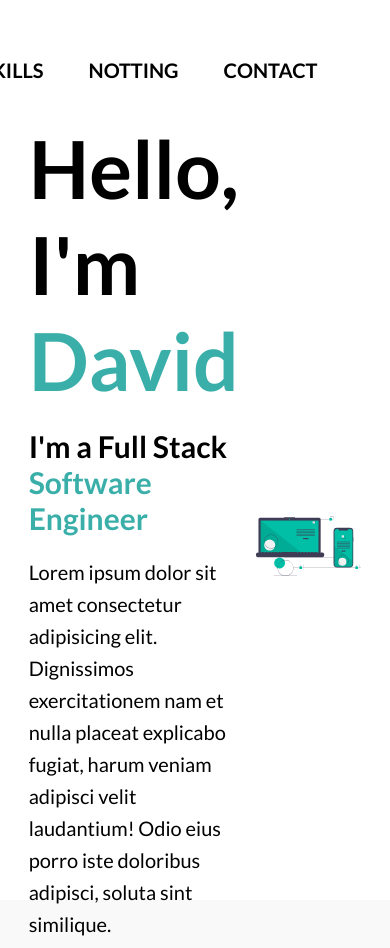
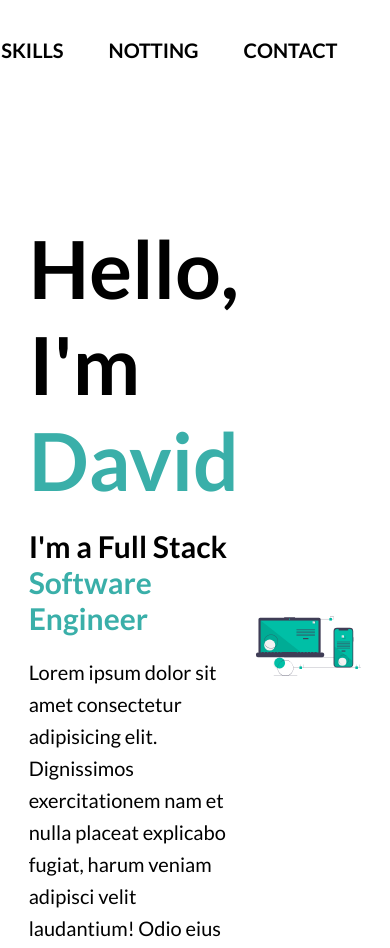
Before and after one commit to dettloffd/portfolio, a website: page index.html in a window 390 px wide. Shown: the top 948 px of the page. Drawn offline with nearby package versions, Linux system fonts and the light colour scheme; no server answers.

Commit message:
changed height to min-height in any instances; makes page more responsive in general

```diff
--- a/index.html
+++ b/index.html
@@ -22,7 +22,7 @@
     <title>David Dettloff</title>
   </head>
   <body>
-    <section class="hero section-container">
+    <div class="section-container--navbar">
       <nav class="nav">
         <ul class="nav__link--list">
           <li class="nav__link--list-item">
@@ -53,6 +53,11 @@
           </li>
         </ul>
       </nav>
+
+    </div>
+    <section class="hero">
+      <div class="section-container">
+
 
       <div class="flex-row">
         <div class="about-me">
@@ -112,11 +117,11 @@
               alt="Thinking man"
               class="about-me__img"
             />
-            <!-- <img src="./assets/undraw_portfolio_website_re_jsdd.svg" alt="">
-                  <img src="./assets/undraw_progressive_app_m-9-ms.svg" alt=""> -->
+
           </figure>
         </div>
       </div>
+    </div>
     </section>
     <section class="skills">
       <div class="section-container">
--- a/sass/main.scss
+++ b/sass/main.scss
@@ -54,7 +54,23 @@ body{
     width: 100%;
     max-width: 120rem;
     margin: 0 auto;
-    padding: 2rem;
+    // padding: 2rem;
+    // padding: 5rem 0;
+
+    padding: 7rem 2rem;
+
+    &--navbar{
+        padding: 0;
+
+    }
+
+
+}
+
+.navbar-container{
+    width: 100%;
+    max-width: 120rem;
+    margin: 0 auto;
 
 }
 
@@ -180,9 +196,16 @@ body{
   // HERO
 
 .hero{
-    // height: 90vh;
+    display: flex;
+    flex-direction: column;
+    justify-content: space-evenly;
+    // background-color: var(--color-grey-light-1);
+    width: 100%;
+    padding: 5rem 0;
+    min-height: 80vh;
+    padding-bottom: 30rem;
     // height: 90%;
-    height: 90rem;
+    // height: 90rem;
     // display: flex;
     // flex-direction: column;
     // justify-content: center;
@@ -297,7 +320,7 @@ body{
 .skills{ // parent of entire section
     background-color: var(--color-grey-light-1);
     width: 100%;
-    padding: 5rem 0;
+    // padding: 5rem 0;
 
 
     &--title{
@@ -409,7 +432,7 @@ body{
 
 .education{
 
-    // height: 80vh;
+    min-height: 80vh;
 
     &__item-row{
         display: flex;
```
Also changed, not shown: sass/main.css, 1 other file.
